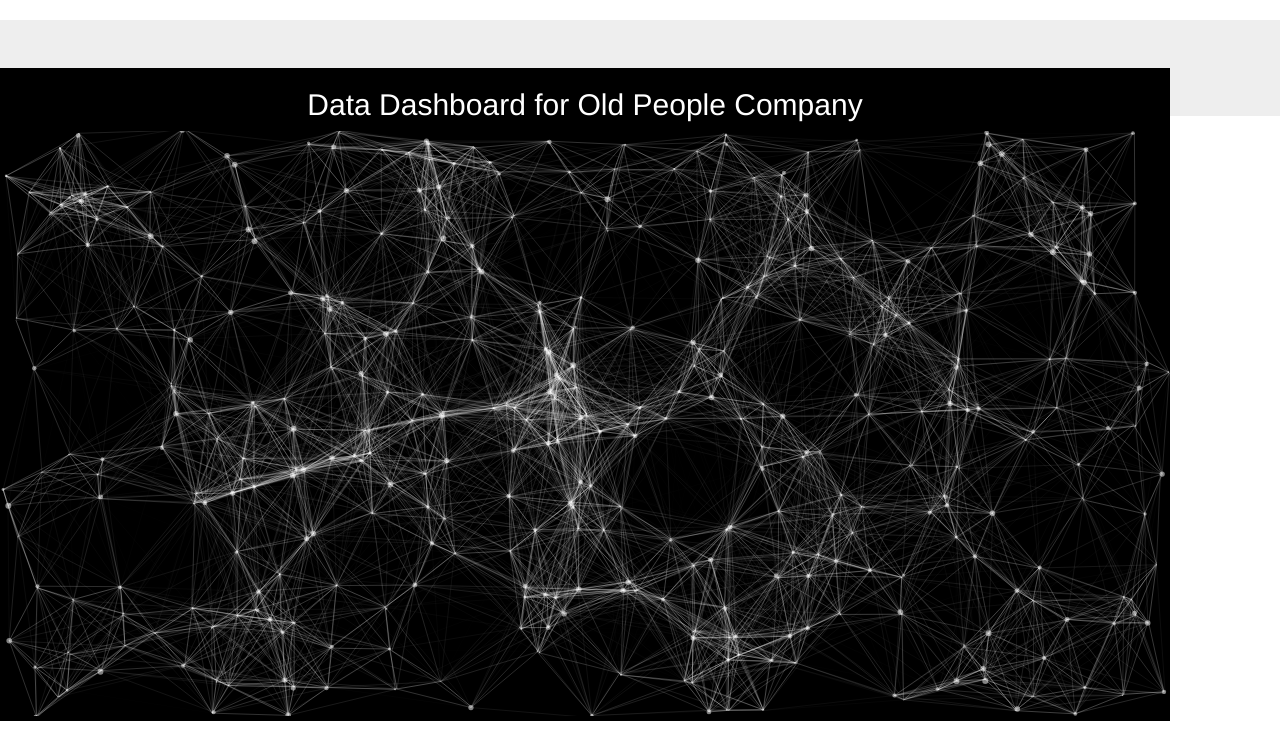
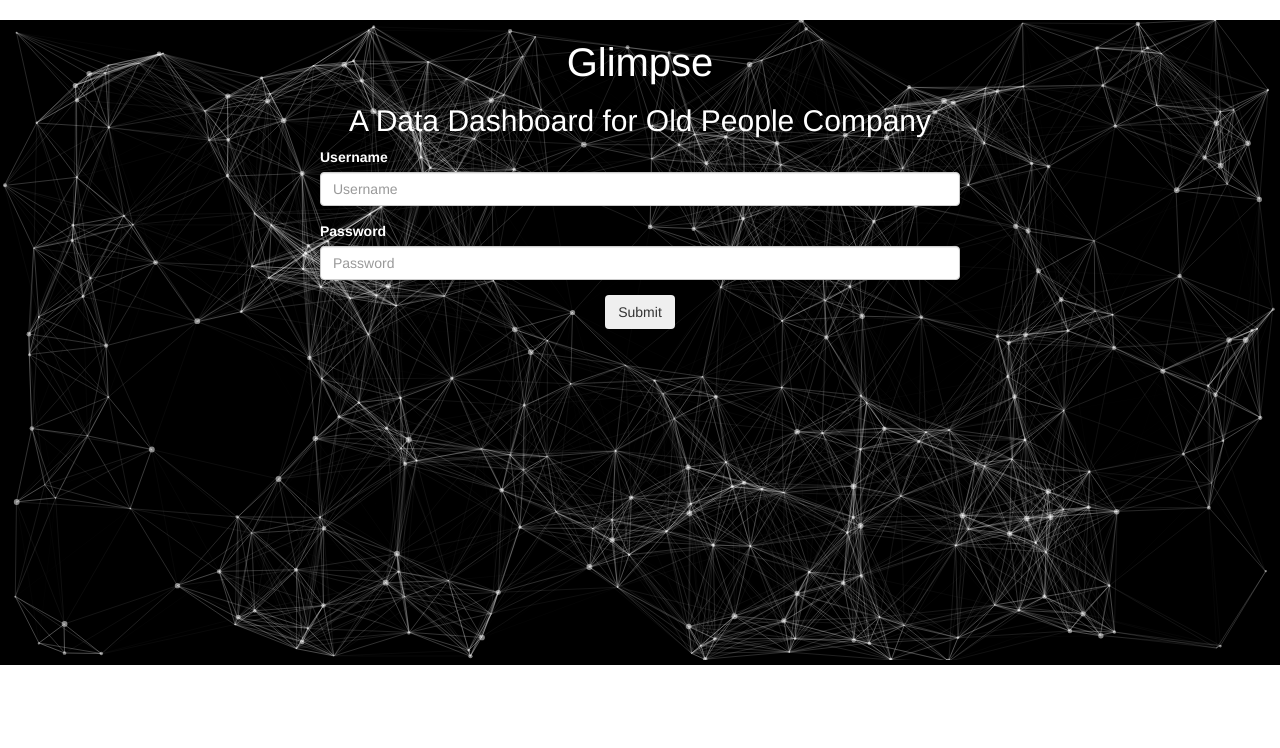
Before and after one commit to Aweeeezy/Enterprise-Software, a Flask app: page / in a window 1280 px wide. Shown: the part 52-800 px from the top of the page. Run offline with Flask 2, Linux system fonts and the light colour scheme; some libraries are stand-ins or nearby versions.

Commit message:
added front end login and particles cuz why not

```diff
--- a/project/static/index.css
+++ b/project/static/index.css
@@ -7,18 +7,24 @@
   color: #FFFFFF;
 }
 
+
+.wrap{
+  z-index:9999;
+  position: absolute;
+  margin: 0 auto;
+  width: 100%;
+}
+
+
 #particles-js {
-  display: block;
   background-color: #000000;
-  background-size: cover;
-  background-position: 50% 50%;
-  background-repeat: repeat;
-  position: absolute;
-  height: auto;
+  width: 100%;
+}
+
+.form-group {
+  color: white;
+  margin: 0 auto;
+  width: 50%;
+
 
 }
-
-.jumbotron container {
-  position: absolute;
-
-}
--- a/project/static/particles.json
+++ b/project/static/particles.json
@@ -1,7 +1,7 @@
 {
   "particles": {
     "number": {
-      "value": 400,
+      "value": 300,
       "density": {
         "enable": true,
         "value_area": 710.2328774690454
@@ -49,7 +49,7 @@
     },
     "move": {
       "enable": true,
-      "speed": 9,
+      "speed": 3,
       "direction": "none",
       "random": false,
       "straight": false,
--- a/project/templates/index.html
+++ b/project/templates/index.html
@@ -17,18 +17,27 @@
   </head>
   <body>
     {% include 'includes/_navbar.html'%}
+    <div class="wrap">
 
-  <div class="jumbotron">
-    <div id="particles-js">
-      <div class="container">
-        <h2 style="text-align: center; color:white;">Data Dashboard for Old People Company</h2>
-      </div>
-    </div>
+      <h1 style="text-align: center; color:white; font-size:40px;">Glimpse</h1>
+      <h2 style="text-align: center; color:white;">A Data Dashboard for Old People Company</h2>
+        <form>
+          <div class="form-group">
+            <label for="exampleInputEmail1">Username</label>
+            <input type="email" class="form-control" id="exampleInputEmail1" aria-describedby="emailHelp" placeholder="Username">
+
+          </div>
+          <div class="form-group">
+            <label for="exampleInputPassword1">Password</label>
+            <input type="password" class="form-control" id="exampleInputPassword1" placeholder="Password">
+
+          </div>
+          <div class= "text-center">
+            <button type="submit" class="btn btn-dark">Submit</button>
+          </div>
+      </form>
   </div>
-
-</div>>
-
-
+      <div id="particles-js"></div>
 
     <script src="https://cdn.jsdelivr.net/particles.js/2.0.0/particles.min.js"></script>
     <script>
--- a/project/templates/table.html
+++ b/project/templates/table.html
@@ -33,7 +33,7 @@
        <div id="navbar" class="collapse navbar-collapse">
          <ul class="nav navbar-nav">
            <li><a href = "/table">Data Table</a></li>
-           <li><a href = "/visualizations">Visualizations</a></li>
+           <li><a href = "/visualizations">Gender Visualizations</a></li>
            <li><a href = "/ageVisualizations">Age Visualizations</a></li>
 
          </ul>
```
